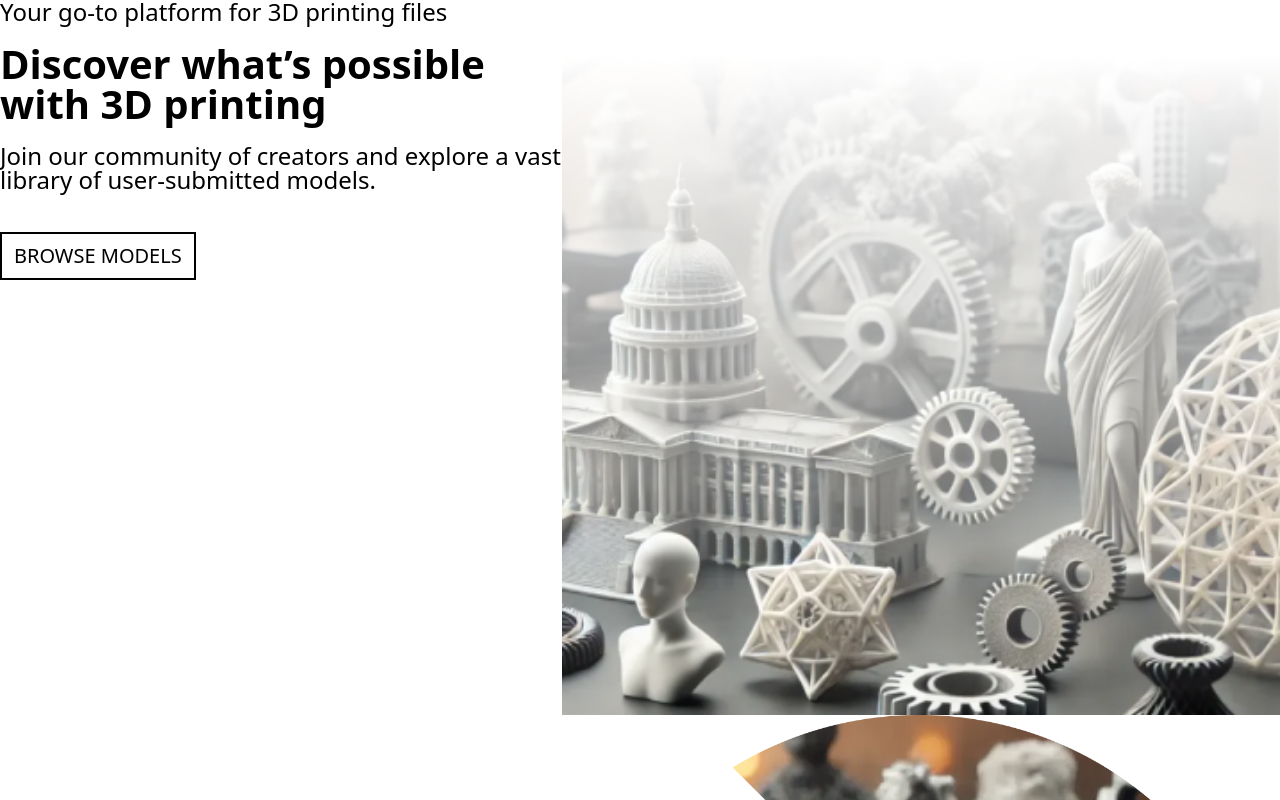
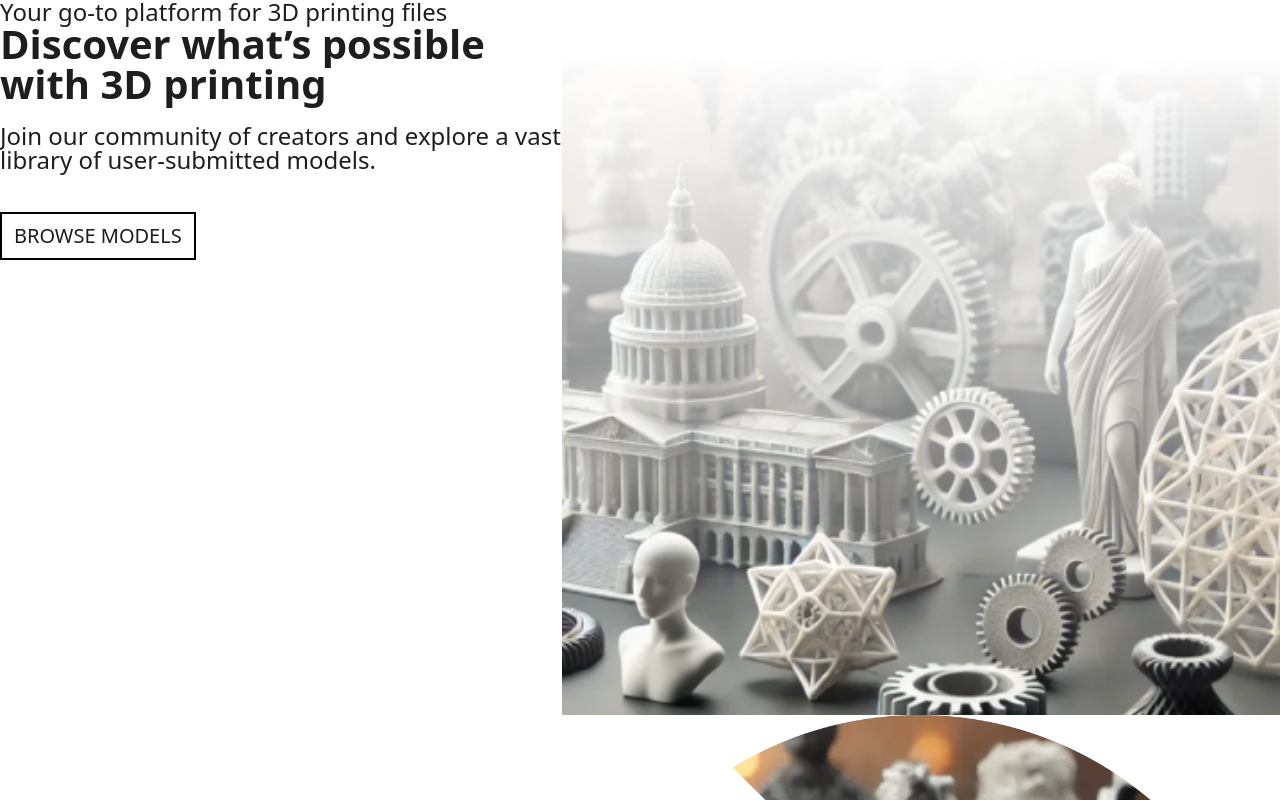
Before and after one commit to johncol/scrimba-learn-next-js, a Next.js app: page / in a window 1280 px wide. Shown: the top 800 px of the page. Built offline with nearby package versions, Linux system fonts and the light colour scheme.

Commit message:
Update base styles for paragraph margins and font color

```diff
--- a/app/_styles/base.css
+++ b/app/_styles/base.css
@@ -1,11 +1,15 @@
 html,
 body {
   font-size: 10px;
+  color: #1E1E1E;
 }
 
 p {
   font-size: 2.4rem;
   font-weight: 400;
   line-height: 1;
-  margin-bottom: 20px;
 }
+
+p + p {
+  margin-top: 20px;
+}
--- a/app/page.module.css
+++ b/app/page.module.css
@@ -49,11 +49,11 @@
 }
 
 .browseModelsButton {
-  margin-top: 20px;
+  margin-top: 40px;
   margin-bottom: 30px;
 
   @media (--tablet-and-above) {
-    margin-top: 33px;
+    margin-top: 53px;
   }
 }
 
```
